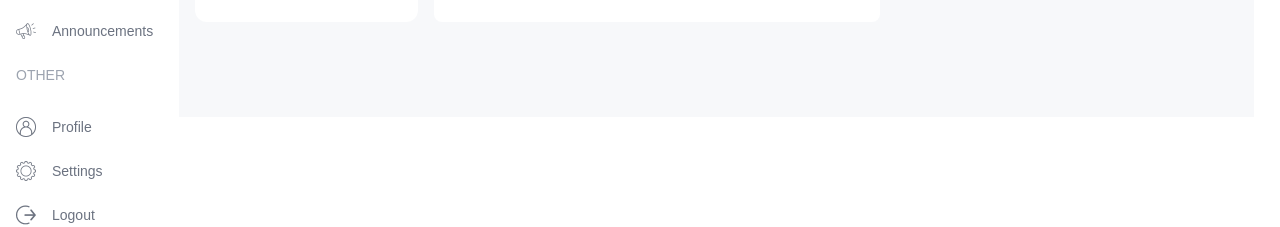
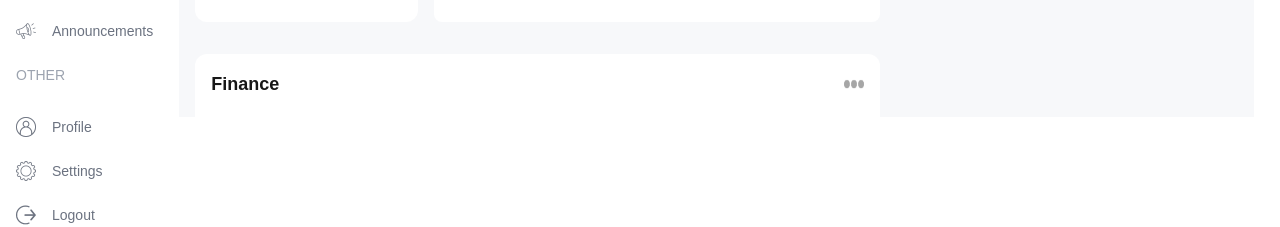
Before and after one commit to AbayTesfaye/Next-js-SMD, a Next.js app: page /dashboard/admin in a window 1280 px wide. Shown: the part 683-910 px from the top of the page. Built offline with nearby package versions, Linux system fonts and the light colour scheme.

Commit message:
Done for Finance chart

```diff
--- a/src/app/dashboard/admin/page.tsx
+++ b/src/app/dashboard/admin/page.tsx
@@ -1,5 +1,6 @@
 import AttendanceChart from "@/components/AttendanceChart";
 import CountChart from "@/components/CountChart";
+import FinanceChart from "@/components/FinanceChart";
 import UserCard from "@/components/UserCard";
 
 const AdminPage = () => {
@@ -21,6 +22,7 @@ const AdminPage = () => {
           <div className="w-full lg:w-2/3 h-[450px] "><AttendanceChart/></div>
         </div>
         {/* bottom chart */}
+        <div className="w-full h-[500px]"><FinanceChart/></div>
       </div>
        {/* RIGHT */}
        <div className="w-full md:w-1/3">RIGHT</div>
--- /dev/null
+++ b/src/components/FinanceChart.tsx
@@ -0,0 +1,43 @@
+'use client'
+import Image from "next/image";
+import { LineChart, Line, XAxis, YAxis, CartesianGrid, Tooltip, Legend, ResponsiveContainer } from 'recharts';
+
+const data = [
+  { name: 'Jan', income: 5000, expense: 2000 },
+  { name: 'Feb', income: 5000, expense: 2000 },
+  { name: 'Mar', income: 8500, expense: 2500 },
+  { name: 'Apr', income: 5200, expense: 5000 },
+  { name: 'May', income: 1200, expense: 7000 },
+  { name: 'Jun', income: 3800, expense: 4200 },
+  { name: 'Jul', income: 8500, expense: 2800 },
+  { name: 'Aug', income: 2000, expense: 4500 },
+  { name: 'Sep', income: 1800, expense: 8900 },
+  { name: 'Oct', income: 6000, expense: 1000 },
+  { name: 'Nov', income: 2900, expense: 4600 },
+  { name: 'Dec', income: 1800, expense: 5000 },
+];
+
+const FinanceChart = () => {
+  return (
+    <div className='bg-white rounded-xl w-full h-full p-4'>
+      {/* Title */}
+      <div className='flex justify-between'>
+        <h1 className='text-lg font-semibold'>Finance</h1>
+        <Image src='/moreDark.png' width={20} height={20} alt='more' />
+      </div>
+      <ResponsiveContainer width="100%" height="90%">
+        <LineChart data={data}>
+          <CartesianGrid strokeDasharray="3 3" />
+          <XAxis dataKey="name" axisLine={false} tick={{fill:"#d1d5db"}} tickLine={false} tickMargin={10}/>
+          <YAxis axisLine={false} tick={{fill:"#d1d5db"}} tickLine={false} tickMargin={20}/>
+          <Tooltip />
+          <Legend align='center' verticalAlign='top' wrapperStyle={{paddingTop:'10px',paddingBottom:'30px'}}/>
+          <Line type="monotone" dataKey="income" stroke="#C2EBFA" strokeWidth={5} />
+          <Line type="monotone" dataKey="expense" stroke="#CFCEFF" strokeWidth={5} />
+        </LineChart>
+      </ResponsiveContainer>
+    </div>
+  );
+}
+
+export default FinanceChart;
```
